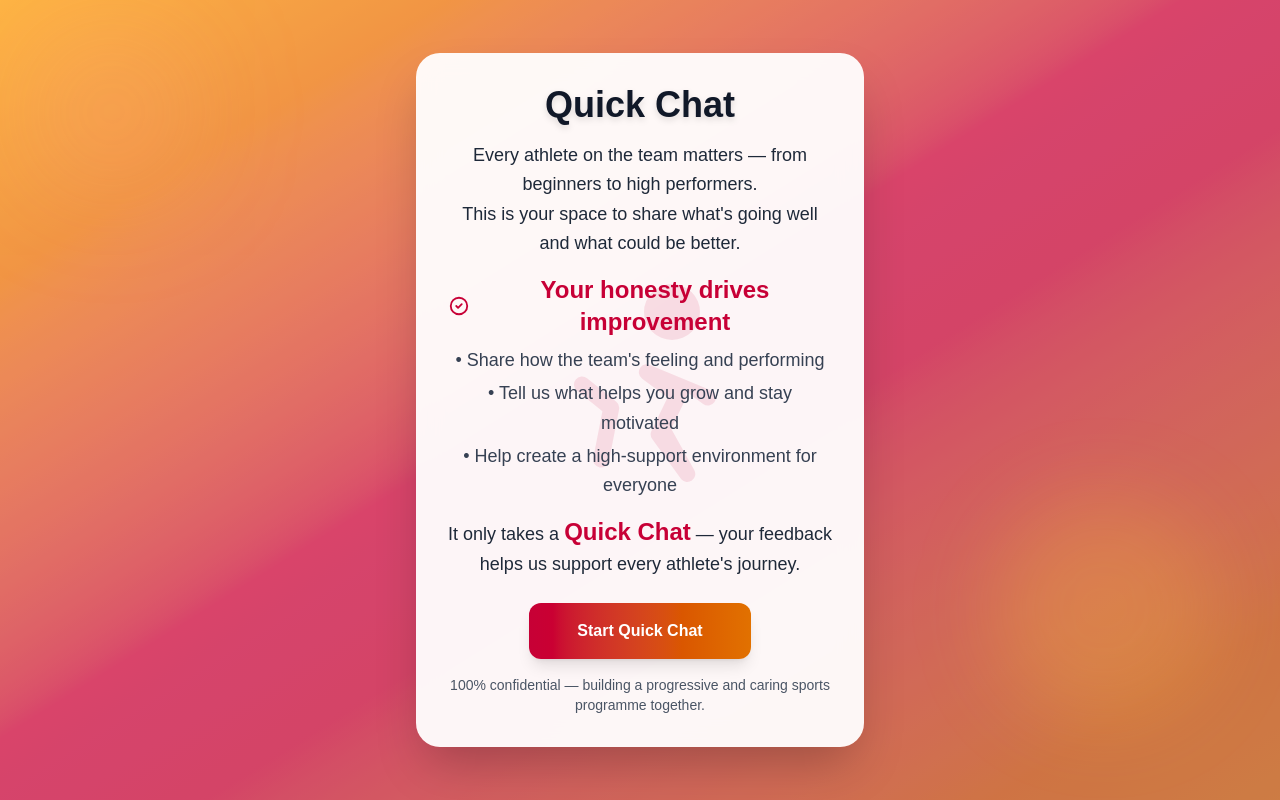
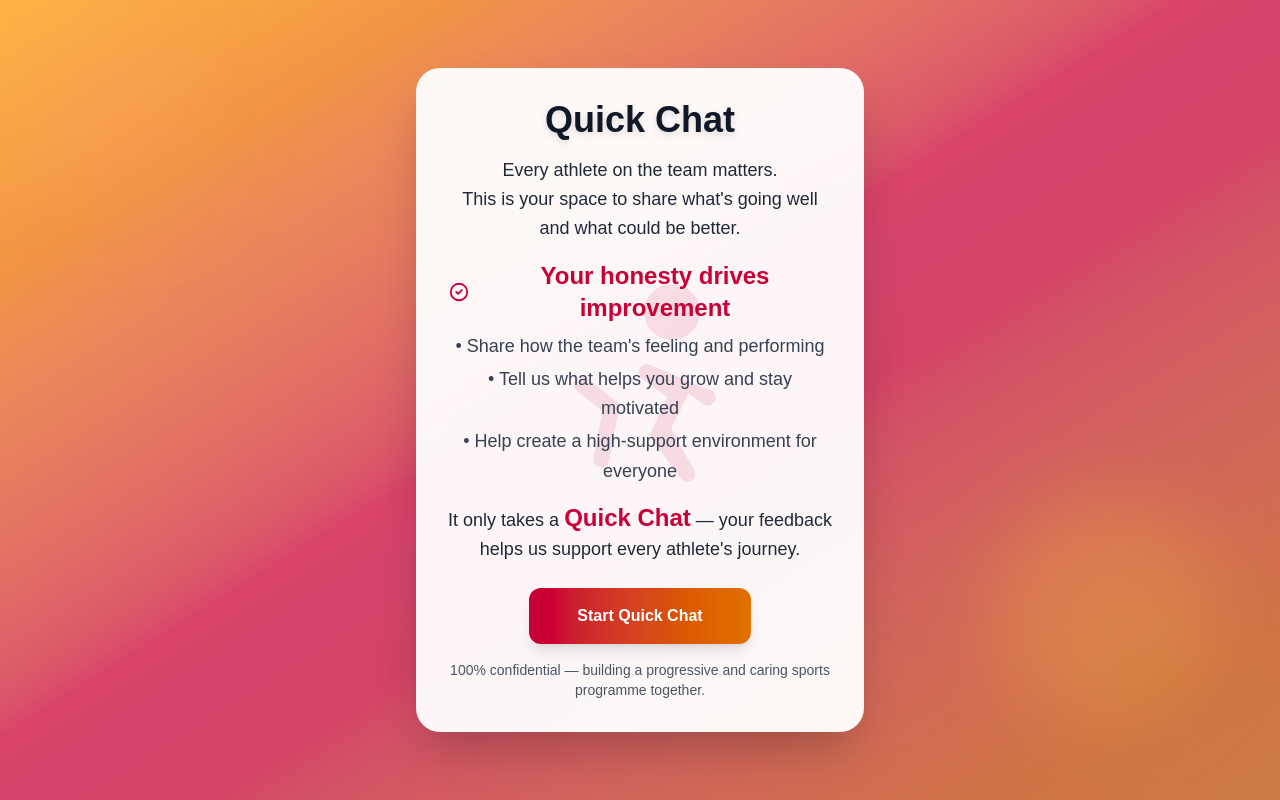
Before and after one commit to damienwarren-blip/video-coach, a Next.js app: page /sports in a window 1280 px wide. Built offline with nearby package versions, Linux system fonts and the light colour scheme.

Commit message:
Update page.js

```diff
--- a/app/sports/page.js
+++ b/app/sports/page.js
@@ -49,7 +49,7 @@ export default function QuickChatAthlete() {
 
             {/* Subheader */}
             <p className="text-gray-800 mb-4 text-base sm:text-lg leading-relaxed relative z-10">
-              Every athlete on the team matters — from beginners to high performers.{" "}
+              Every athlete on the team matters.{" "}
               <br />
               This is your space to share what's going well and what could be
               better.
```
